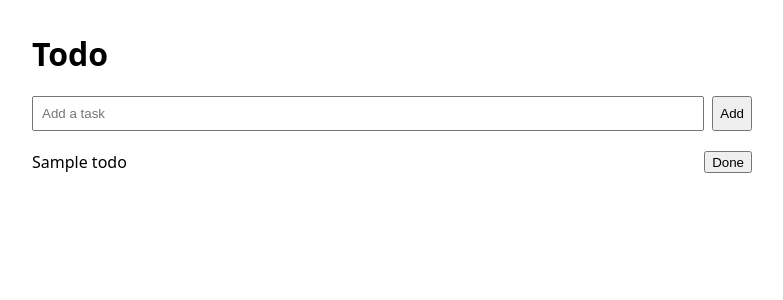
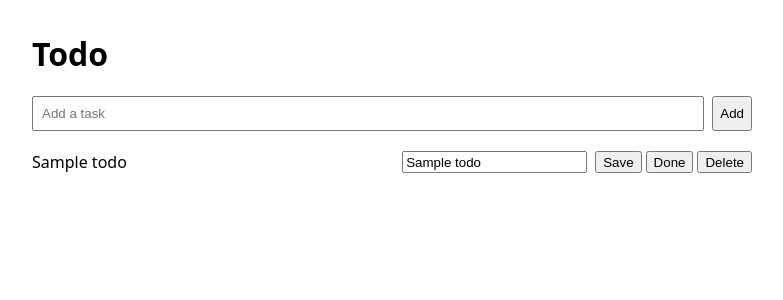
Before and after one commit to Sgtsamurai92/Bug-Tracker-App, a Flask app: template app/templates/index.html in a window 1280 px wide. Shown: the top 300 px of the page, without its empty margins (248-1031 px from the left). Run offline with Flask 3, Linux system fonts and the light colour scheme; the template is opened without the code that fills it: most values are stand-ins (such as "Sample title", 1, 10 or a date in 2020).

Commit message:
style: isort imports after feature changes

```diff
--- a/app/routes.py
+++ b/app/routes.py
@@ -1,5 +1,6 @@
 from __future__ import annotations
 
+import sqlalchemy as sa
 from flask import (
     Blueprint,
     current_app,
@@ -9,7 +10,7 @@ from flask import (
     request,
     url_for,
 )
-from sqlalchemy import delete, select
+from sqlalchemy import select
 
 from .db import engine, get_db
 from .models import Base, Todo
@@ -51,6 +52,30 @@ def toggle(todo_id: int):
     return redirect(url_for("routes.index"))
 
 
+@bp.post("/edit/<int:todo_id>")
+def edit(todo_id: int):
+    title = (request.form.get("title") or "").strip()
+    if not (1 <= len(title) <= 200):
+        # Simple flash could be added; for now, ignore invalid edits
+        return redirect(url_for("routes.index"))
+    db = get_db()
+    todo = db.get(Todo, todo_id)
+    if todo:
+        todo.title = title
+        db.commit()
+    return redirect(url_for("routes.index"))
+
+
+@bp.post("/delete/<int:todo_id>")
+def delete_todo(todo_id: int):
+    db = get_db()
+    todo = db.get(Todo, todo_id)
+    if todo:
+        db.delete(todo)
+        db.commit()
+    return redirect(url_for("routes.index"))
+
+
 # --- JSON API ---
 @bp.get("/api/todos")
 def api_list():
@@ -63,7 +88,7 @@ def api_list():
 def api_create():
     data = request.get_json(force=True) or {}
     title = (data.get("title") or "").strip()
-    if not title:
+    if not (1 <= len(title) <= 200):
         return {"error": "title required"}, 400
     db = get_db()
     todo = Todo(title=title)
@@ -72,11 +97,43 @@ def api_create():
     return {"id": todo.id, "title": todo.title, "done": todo.done}, 201
 
 
+@bp.patch("/api/todos/<int:todo_id>")
+def api_update(todo_id: int):
+    data = request.get_json(force=True) or {}
+    db = get_db()
+    todo = db.get(Todo, todo_id)
+    if not todo:
+        return {"error": "not found"}, 404
+    if "title" in data:
+        title = (data.get("title") or "").strip()
+        if not (1 <= len(title) <= 200):
+            return {"error": "invalid title"}, 400
+        todo.title = title
+    if "done" in data:
+        done = data.get("done")
+        if not isinstance(done, bool):
+            return {"error": "invalid done"}, 400
+        todo.done = done
+    db.commit()
+    return {"id": todo.id, "title": todo.title, "done": todo.done}
+
+
+@bp.delete("/api/todos/<int:todo_id>")
+def api_delete(todo_id: int):
+    db = get_db()
+    todo = db.get(Todo, todo_id)
+    if not todo:
+        return {"error": "not found"}, 404
+    db.delete(todo)
+    db.commit()
+    return {}, 204
+
+
 @bp.post("/api/_reset")
 def api_reset():
     if not current_app.config.get("TEST_RESET"):
         return {"error": "forbidden"}, 403
     db = get_db()
-    db.execute(delete(Todo))
+    db.execute(sa.delete(Todo))
     db.commit()
     return {"ok": True}
--- a/app/templates/index.html
+++ b/app/templates/index.html
@@ -26,11 +26,20 @@
   {% for t in todos %}
   <li data-testid="todo-item">
     <span data-testid="todo-title" class="{% if t.done %}done{% endif %}">{{ t.title }}</span>
-    <form action="/toggle/{{ t.id }}" method="post">
-      <button data-testid="todo-toggle" type="submit">
-        {% if t.done %}Undo{% else %}Done{% endif %}
-      </button>
-    </form>
+    <div style="display:flex; gap:.25rem;">
+      <form action="/edit/{{ t.id }}" method="post">
+        <input name="title" value="{{ t.title }}" minlength="1" maxlength="200" />
+        <button data-testid="todo-edit" type="submit">Save</button>
+      </form>
+      <form action="/toggle/{{ t.id }}" method="post">
+        <button data-testid="todo-toggle" type="submit">
+          {% if t.done %}Undo{% else %}Done{% endif %}
+        </button>
+      </form>
+      <form action="/delete/{{ t.id }}" method="post" onsubmit="return confirm('Delete this todo?');">
+        <button data-testid="todo-delete" type="submit">Delete</button>
+      </form>
+    </div>
   </li>
   {% else %}
   <li>No tasks yet.</li>
```
Also changed, not shown: tests/e2e/todo.spec.ts (+77 -0 lines), README.md.
